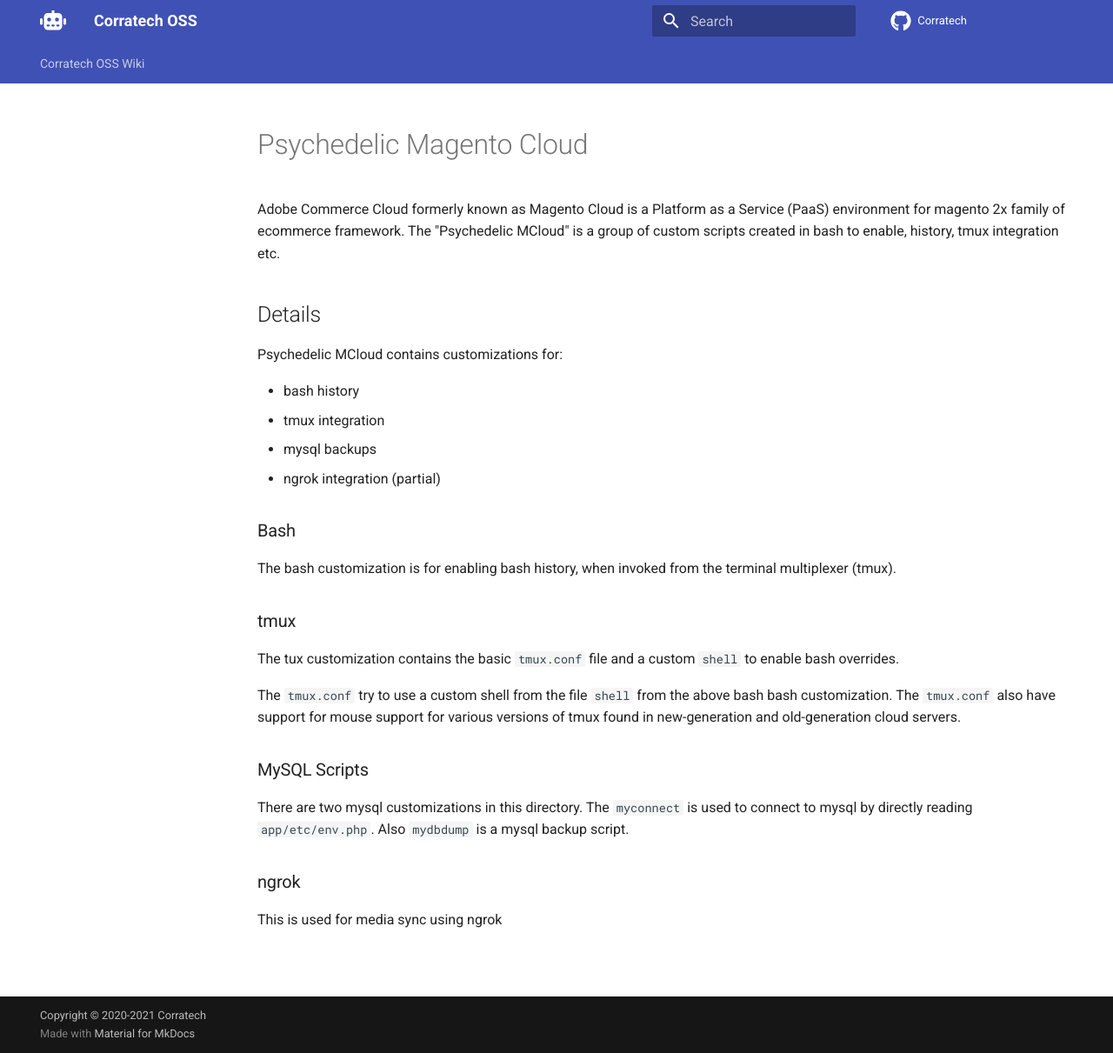
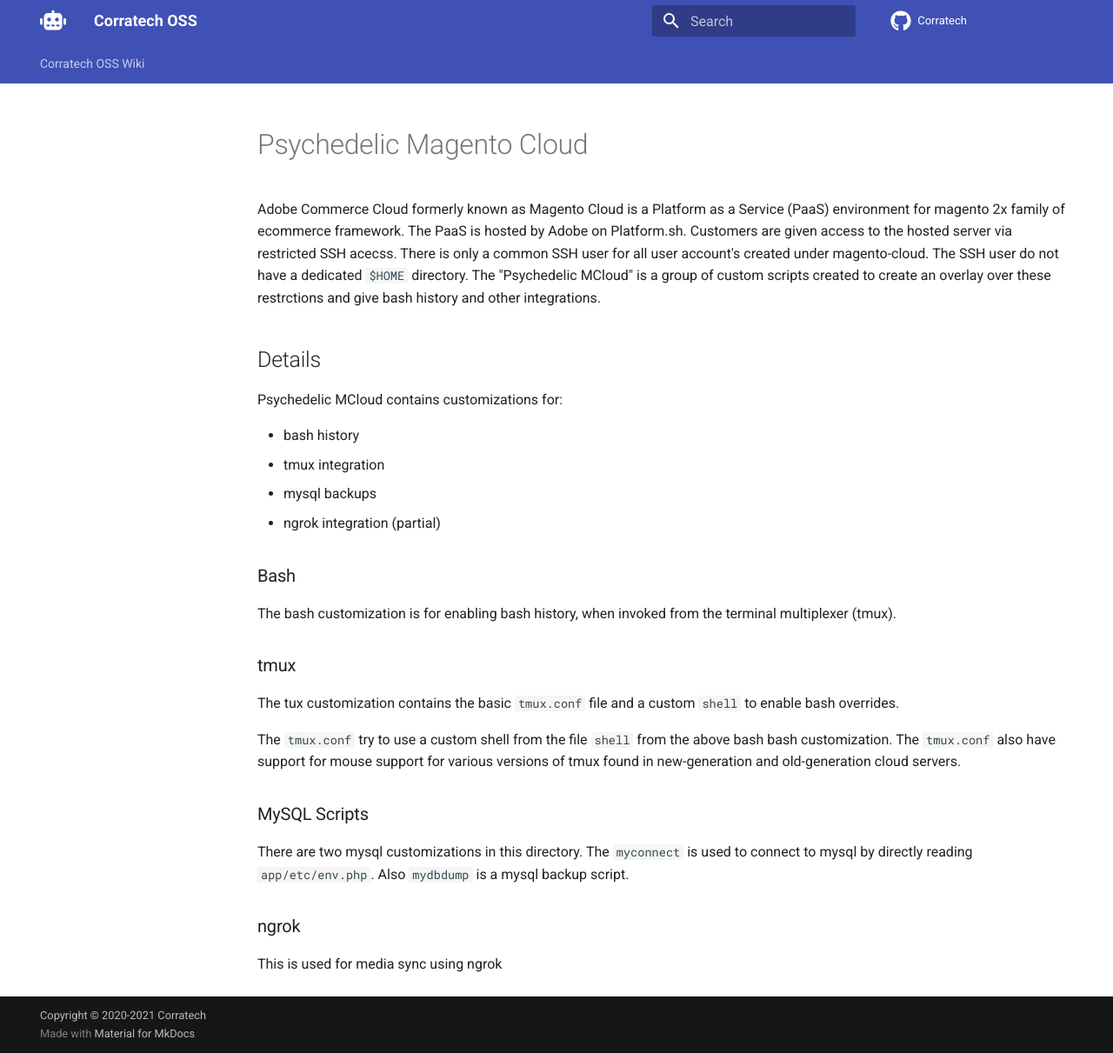
Before and after one commit to corratech/oss-wiki, an MkDocs documentation site: the page built from docs/docs/psy-mcloud.md, in a window 1280 px wide and 1211 px high. Shown: the whole window at 87% size. Built offline with MkDocs 1.6.1 and Material for MkDocs 9.7.7, drawn with Linux system fonts in a browser that asks for light colours; comment, search, counter and statistics services are not loaded.

Commit message:
Updated docs/docs/psy-mcloud.md

```diff
--- a/docs/docs/psy-mcloud.md
+++ b/docs/docs/psy-mcloud.md
@@ -1,6 +1,6 @@
 # Psychedelic Magento Cloud
 
-Adobe Commerce Cloud formerly known as Magento Cloud is a Platform as a Service (PaaS) environment for magento 2x family of ecommerce framework. The "Psychedelic MCloud" is a group of custom scripts created in bash to enable, history, tmux integration etc.
+Adobe Commerce Cloud formerly known as Magento Cloud is a Platform as a Service (PaaS) environment for magento 2x family of ecommerce framework. The PaaS is hosted by Adobe on Platform.sh. Customers are given access to the hosted server via restricted SSH acecss. There is only a common SSH user for all user account's created under magento-cloud. The SSH user do not have a dedicated `$HOME` directory. The "Psychedelic MCloud" is a group of custom scripts created to create an overlay over these restrctions and give bash history and other integrations.
 
 ## Details
 
```
